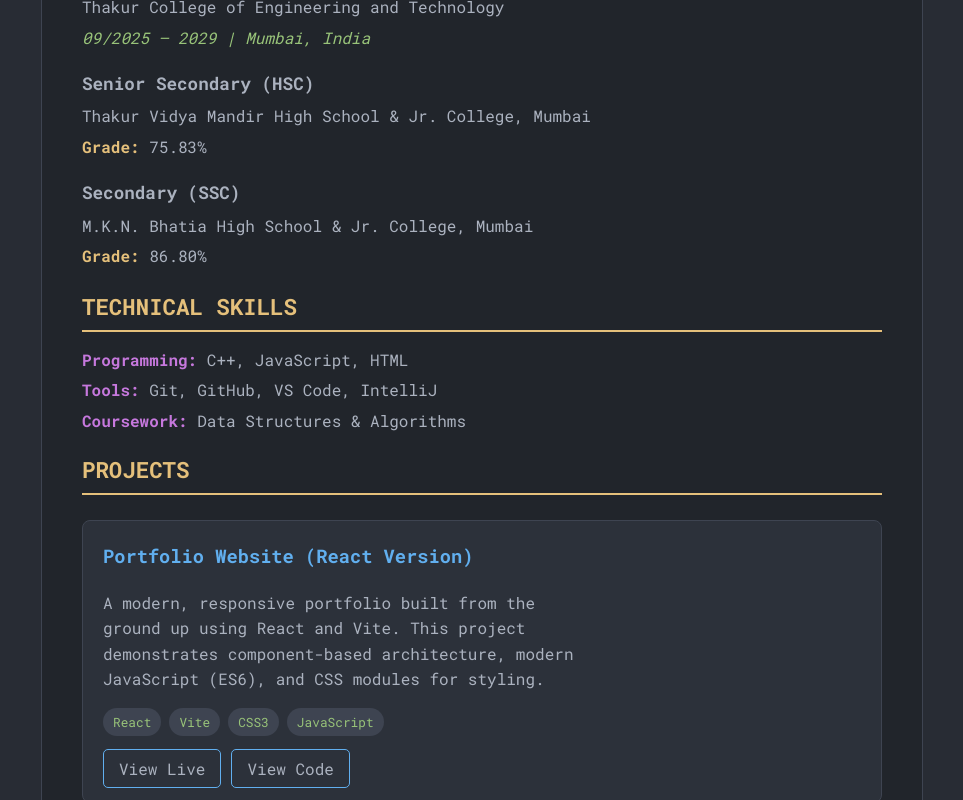
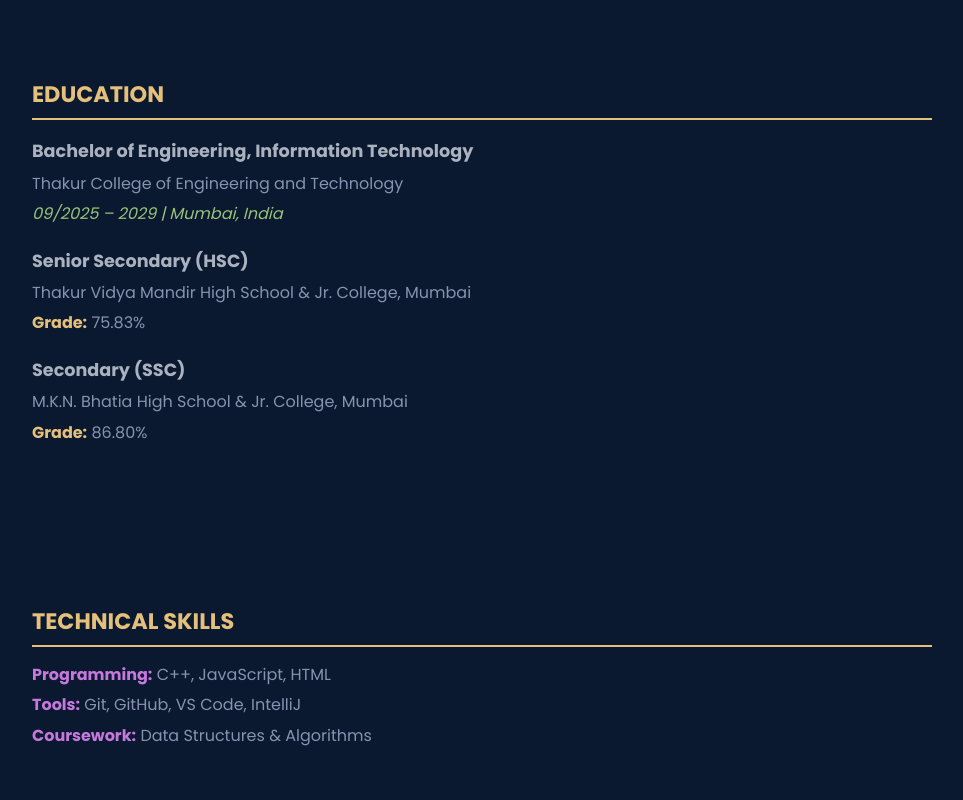
Before and after one commit to sagarjha0712/react-portfolio, a React (Vite) app: page / in a window 1280 px wide. Shown: the part 740-1540 px from the top of the page, without its empty margins (158-1121 px from the left). Built offline with nearby package versions, Linux system fonts and the light colour scheme.

Commit message:
feat: Complete UI overhaul with new design system

```diff
--- a/src/App.jsx
+++ b/src/App.jsx
@@ -5,26 +5,43 @@
 import Projects from './components/Projects';
 import FadeInSection from './components/FadeInSection';
 import Navbar from './components/Navbar';
+import useMousePosition from './hooks/useMousePosition'; // Import the hook
+import Section from './components/Section';
 
 function App() {
+  const { x, y } = useMousePosition();
+  const dotStyle = {
+    position: 'fixed',
+    top: y,
+    left: x,
+    // ... more styles for the dot in the CSS file
+  };
+
   return (
     <>
       <Navbar />
-      <div className="container">
+      <div className="cursor-glow" style={{ top: y, left: x }} />
+      <Section id="home">
       <Header />
+      </Section>
 
       <FadeInSection>
+        <Section id="education">
           <Education />
+        </Section>
       </FadeInSection>
 
       <FadeInSection>
+        <Section id="skills">
           <Skills />
+        </Section>
       </FadeInSection>
 
       <FadeInSection>
+        <Section id="projects">
           <Projects />
+        </Section>
       </FadeInSection>
-      </div>
     </>
   );
 }
--- a/src/components/Education.jsx
+++ b/src/components/Education.jsx
@@ -3,7 +3,7 @@
 
 function Education() {
   return (
-    <section id="education">
+    <section>
         <h2>EDUCATION</h2>
 
         <div className="entry">
--- a/src/components/Header.css
+++ b/src/components/Header.css
@@ -1,13 +1,14 @@
 /* ===== HEADER STYLES ===== */
 /* These styles only apply to the Header component */
 
+/* in src/components/Header.css */
 .resume-header {
     text-align: center;
-    border-bottom: 2px solid #3e4451;
-    padding-bottom: 20px;
+    position: relative;
+    z-index: 1;
+    padding: 20px 0; /* Let's adjust padding slightly for better spacing */
     margin-bottom: 30px;
-    position: relative; /* Add this */
-    z-index: 1;
+    margin-top: 100px; /* <-- ADD THIS LINE */
 }
 
 .resume-header h1 {
--- a/src/components/Navbar.css
+++ b/src/components/Navbar.css
@@ -1,14 +1,17 @@
 /* ===== NAVBAR STYLES ===== */
 .navbar {
-    position: fixed; /* This is the magic that makes it stick */
+    position: fixed;
     top: 0;
     left: 0;
     width: 100%;
-    background-color: #21252b; /* Same as the container background */
+    /* New "glassy" background */
+    background-color: rgba(10, 25, 47, 0.85);
+    backdrop-filter: blur(10px); /* This creates the blur effect */
     padding: 1rem 0;
     text-align: center;
-    z-index: 100; /* Ensures it stays on top of other content */
-    border-bottom: 1px solid #3e4451;
+    z-index: 100;
+    transition: top 0.3s ease-in-out; /* For a future hide/show effect */
+    /* We are removing the harsh border-bottom */
 }
 
 .navbar a {
--- a/src/components/Projects.css
+++ b/src/components/Projects.css
@@ -1,82 +1,62 @@
-/* ===== PROJECTS STYLES ===== */
-#projects h2 {
-    font-size: 1.4rem;
-    color: #e5c07b;
-    border-bottom: 2px solid #e5c07b;
-    padding-bottom: 5px;
-    margin-bottom: 25px;
+/* In src/components/Projects.css */
+.project-card {
+  background-color: transparent; /* Make it blend with the page */
+  border: 1px solid #1e2d47; /* Subtle border */
+  border-radius: 8px;
+  margin-bottom: 30px;
+  transition: transform 0.3s ease, border-color 0.3s ease;
+  overflow: hidden; /* Important! */
 }
 
-.project-card {
-    background-color: #2c313a;
-    border-radius: 8px;
-    display: flex; /* This will put the image and info side-by-side */
-    flex-direction: column; /* Default for mobile */
-    margin-bottom: 30px;
-    overflow: hidden; /* Important for the border-radius on the image */
-    border: 1px solid #3e4451;
+.project-card:hover {
+  transform: translateY(-5px);
+  border-color: #56d1d9; /* Glow effect on hover */
 }
 
 .project-image {
-    width: 100%;
-    height: 200px;
-    object-fit: cover; /* This will crop the image nicely */
-    object-position: top; /* Show the top of the screenshot */
+  width: 100%;
+  height: 220px;
+  object-fit: cover;
+  opacity: 0.8;
+  transition: opacity 0.3s ease;
+}
+
+.project-card:hover .project-image {
+  opacity: 1;
 }
 
 .project-info {
-    padding: 20px;
+  padding: 25px;
 }
 
 .project-info h3 {
-    margin-top: 0;
-    color: #61afef;
+  color: #ccd6f6;
+  margin-top: 0;
+  font-size: 1.5rem;
 }
 
 .project-tech {
-    display: flex;
-    flex-wrap: wrap;
-    gap: 8px; /* Space between tags */
-    margin: 15px 0;
+  display: flex; flex-wrap: wrap; gap: 10px;
+  margin: 15px 0;
 }
 
 .project-tech span {
-    background-color: #3e4451;
-    color: #98c379; /* Green text */
-    padding: 4px 10px;
-    border-radius: 15px; /* Pill shape */
-    font-size: 0.8rem;
-}
-
-.project-links {
-    margin-top: 20px;
+  background-color: rgba(86, 209, 217, 0.1); /* Transparent cyan */
+  color: #56d1d9; /* Bright cyan text */
+  padding: 5px 12px;
+  border-radius: 15px;
+  font-size: 0.8rem;
+  font-weight: 600;
 }
 
 .project-links a {
-    color: #abb2bf;
-    text-decoration: none;
-    border: 1px solid #61afef;
-    padding: 8px 15px;
-    border-radius: 5px;
-    margin-right: 10px;
-    transition: background-color 0.3s, color 0.3s;
+  color: #ccd6f6;
+  text-decoration: none;
+  font-weight: 600;
+  margin-right: 20px;
+  transition: color 0.3s ease;
 }
 
 .project-links a:hover {
-    background-color: #61afef;
-    color: #21252b; /* Dark text on hover */
+  color: #56d1d9;
 }
-
-/* Media Query for larger screens (desktop view) */
-@media (min-width: 768px) {
-    .project-card {
-        flex-direction: row; /* Side-by-side on desktop */
-    }
-    .project-image {
-        width: 40%; /* Image takes up 40% of the card width */
-        height: auto;
-    }
-    .project-info {
-        width: 60%;
-    }
-}
--- a/src/components/Projects.jsx
+++ b/src/components/Projects.jsx
@@ -23,7 +23,7 @@
 function Projects() {
   // Replace the existing return statement with this one
 return (
-    <section id="projects">
+    <section>
         <h2>PROJECTS</h2>
         <div className="projects-container">
             {projectData.map((project) => (
--- /dev/null
+++ b/src/components/Section.css
@@ -0,0 +1,5 @@
+.section-container {
+    max-width: 900px;
+    margin: 0 auto; /* This centers the content */
+    padding: 60px 20px; /* Vertical and horizontal padding */
+}
--- /dev/null
+++ b/src/components/Section.jsx
@@ -0,0 +1,12 @@
+import React from 'react';
+import './Section.css'; // We'll create this next
+
+function Section({ children, id }) {
+  return (
+    <section className="section-container" id={id}>
+      {children}
+    </section>
+  );
+}
+
+export default Section;
--- a/src/components/Skills.jsx
+++ b/src/components/Skills.jsx
@@ -3,7 +3,7 @@
 
 function Skills() {
   return (
-    <section id="skills">
+    <section>
         <h2>TECHNICAL SKILLS</h2>
         <div className="skills-list">
             <p><strong>Programming:</strong> C++, JavaScript, HTML</p>
--- /dev/null
+++ b/src/hooks/useMousePosition.js
@@ -0,0 +1,17 @@
+import { useState, useEffect } from 'react';
+
+export default function useMousePosition() {
+  const [mousePosition, setMousePosition] = useState({ x: null, y: null });
+
+  useEffect(() => {
+    const updateMousePosition = ev => {
+      setMousePosition({ x: ev.clientX, y: ev.clientY });
+    };
+    window.addEventListener('mousemove', updateMousePosition);
+    return () => {
+      window.removeEventListener('mousemove', updateMousePosition);
+    };
+  }, []);
+
+  return mousePosition;
+}
--- a/src/index.css
+++ b/src/index.css
@@ -1,3 +1,4 @@
+@import url('https://fonts.googleapis.com/css2?family=Poppins:wght@400;600;700&display=swap');
 /* At the top of src/index.css */
 html {
   scroll-behavior: smooth;
@@ -8,22 +9,17 @@
 
 body {
     /* If you haven't added the font yet, we'll do that in the next step */
-    font-family: 'Roboto Mono', monospace;
-    background-color: #282c34; /* Dark editor background */
-    color: #abb2bf; /* Soft light grey for text */
-    line-height: 1.6;
-    margin: 0;
-    padding: 20px;
+     font-family: 'Poppins', sans-serif; /* A modern, clean font */
+  background-color: #0a192f; /* A deep navy blue background */
+  color: #8892b0; /* A muted, light grey/blue for text */
+  line-height: 1.6;
+  margin: 0;
 }
 
 .container {
-    max-width: 800px;
-    margin: 0 auto;
-    background-color: #21252b; /* Slightly lighter dark for the 'paper' */
-    padding: 40px;
-    border-radius: 8px;
-    border: 1px solid #3e4451;
-    margin-top: 80px;
+    max-width: 900px; /* A slightly wider container */
+  margin: 0 auto;
+  padding: 0 50px; /* Padding on the sides, not top/bottom */
 }
 
 /* ===== GLOBAL ANIMATION STYLES ===== */
@@ -51,3 +47,51 @@
         margin-top: 70px; /* Adjust margin-top for the smaller navbar */
     }
 }
+
+/* In src/index.css */
+.section-heading {
+    font-size: 2rem;
+    font-weight: 700;
+    color: #ccd6f6; /* Brighter text for headings */
+    margin-bottom: 40px;
+    position: relative;
+    padding-bottom: 10px;
+}
+
+.section-heading::after {
+    content: '';
+    position: absolute;
+    bottom: 0;
+    left: 0;
+    width: 60px;
+    height: 3px;
+    background: linear-gradient(90deg, #56d1d9, #2aa5b0); /* The cyan gradient */
+}
+
+/* Reusable class for the accent color */
+.text-accent {
+    background: linear-gradient(90deg, #56d1d9, #2aa5b0);
+    -webkit-background-clip: text;
+    -webkit-text-fill-color: transparent;
+    background-clip: text;
+    -webkit-text-fill-color: transparent;
+}
+
+/* In src/index.css */
+.cursor-glow {
+  position: fixed;
+  pointer-events: none;
+  width: 600px;
+  height: 600px;
+  border-radius: 50%;
+  background: radial-gradient(circle, rgba(42, 165, 176, 0.15) 0%, rgba(42, 165, 176, 0) 60%);
+  transform: translate(-50%, -50%);
+  z-index: -1;
+  transition: top 0.1s ease-out, left 0.1s ease-out;
+}
+
+@media (max-width: 768px) {
+  .cursor-glow {
+    display: none; /* Hide effect on mobile */
+  }
+}
```
Lines whose indentation alone changed are shown as unchanged.
